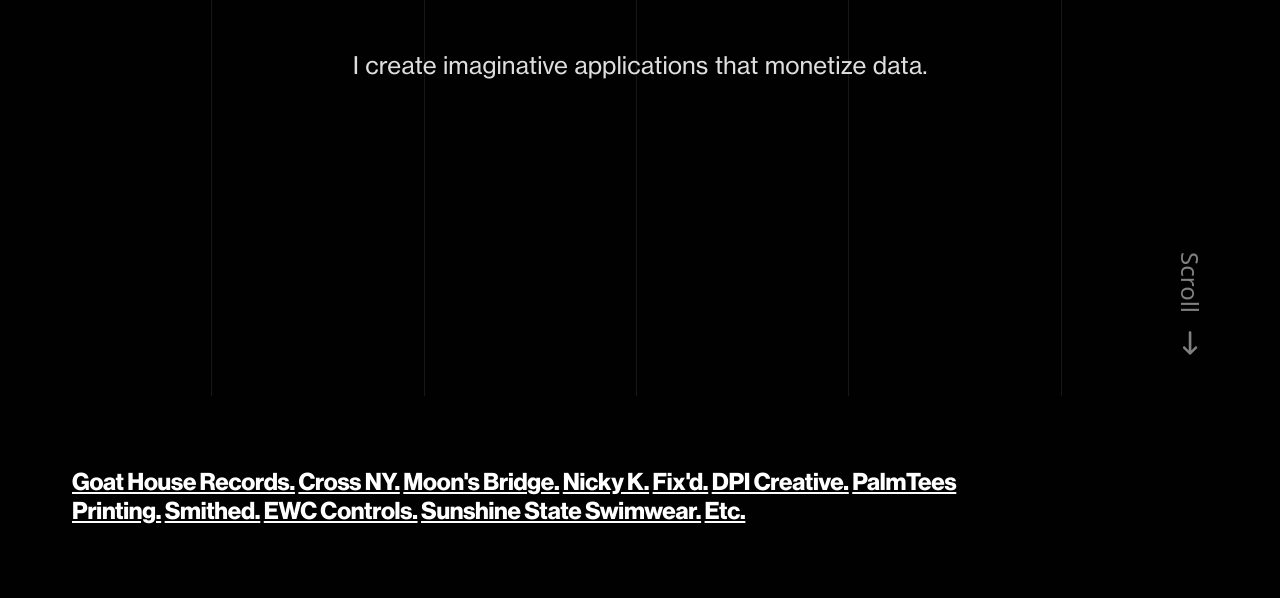
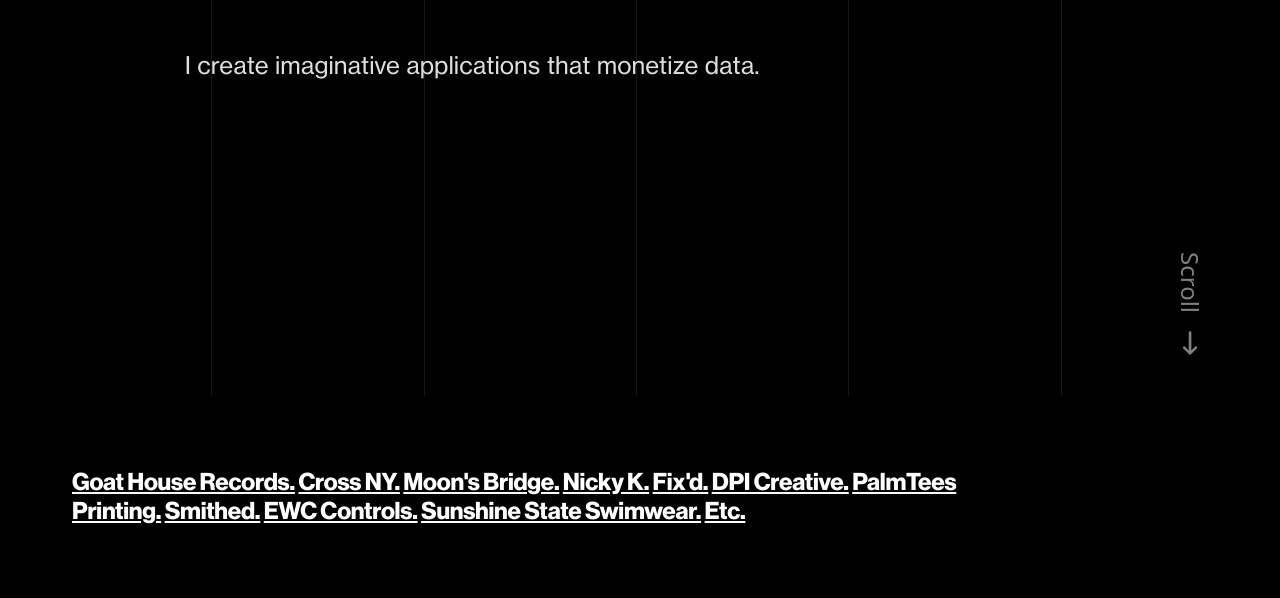
Before and after one commit to 0str1ch/jeremymade, a website: page app/index.html in a window 1280 px wide. Shown: the part 404-1002 px from the top of the page. Drawn offline with Linux system fonts and the light colour scheme.

Commit message:
vmin vmax introContainer

```diff
--- a/app/scss/components.scss
+++ b/app/scss/components.scss
@@ -307,6 +307,8 @@
 }
 
 .introContainer {
+  width: 100vmin;
+  height: 100vmax;
   height: 100vh;
 }
 
```
Also changed, not shown: app/css/components.css, dist/css/styles.min.css, dist/js/main.min.js.
